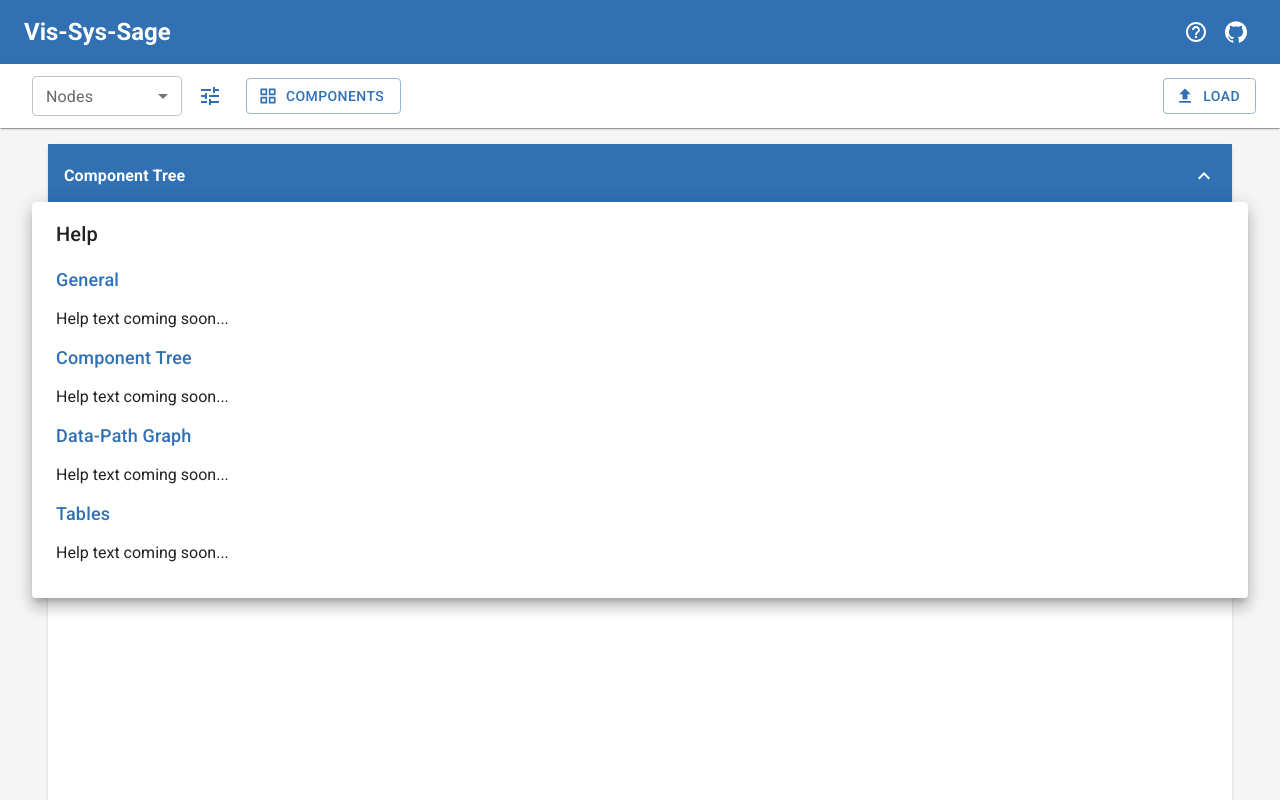
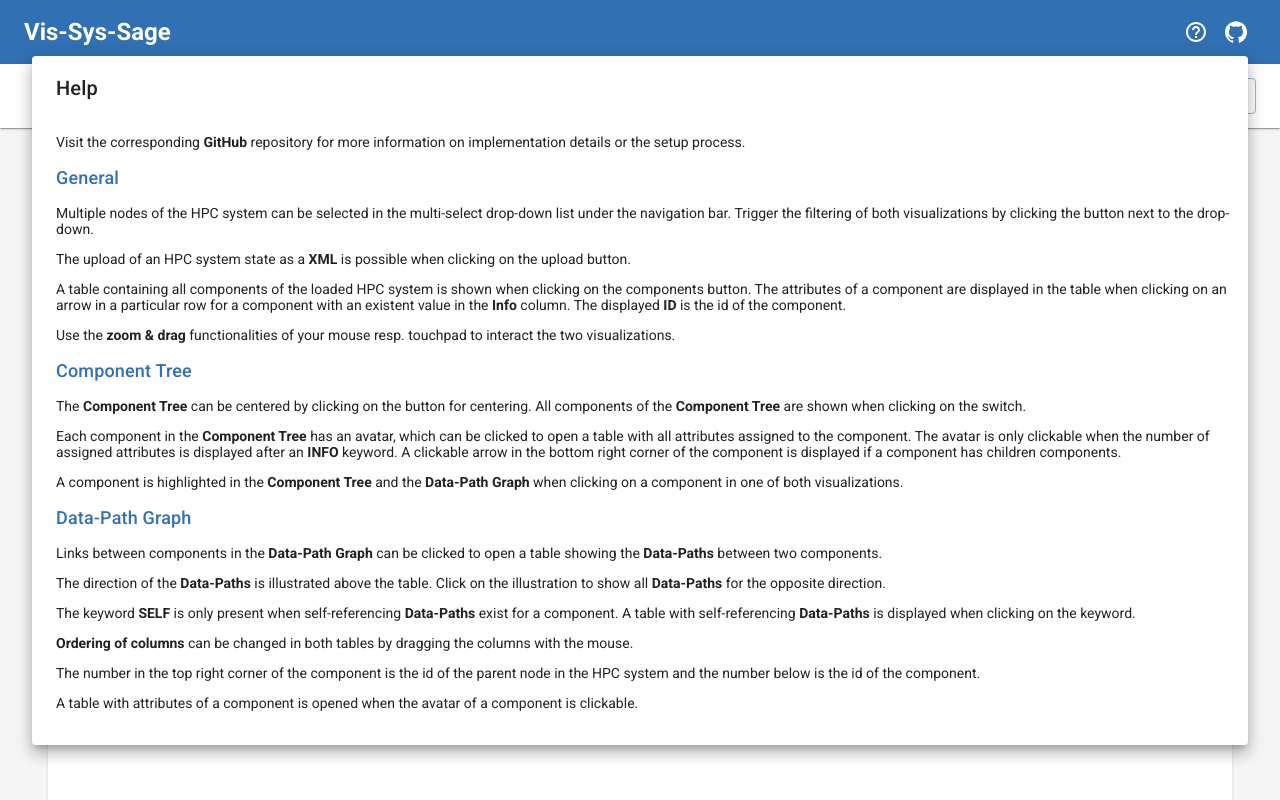
Before and after one commit to picodemark/vis-sys-sage, a React (Create React App) app in the folder frontend/: page / in a window 1280 px wide. Both pictures are taken after a click on the button 1196 px from the left and 32 px from the top of the page. Shown: the top 800 px of the page. Built offline with nearby package versions, Linux system fonts and the light colour scheme.

Commit message:
Add help text

```diff
--- a/frontend/src/components/help/HelpContent.tsx
+++ b/frontend/src/components/help/HelpContent.tsx
@@ -18,15 +18,73 @@ function SectionHeadline(props: SectionHeadlineProps) {
 
 export default function HelpContent() {
   return (
-    <Box width={1200} fontFamily={'Roboto, Helvetica, Arial, sans-serif'}>
+    <Box width={1200} fontFamily={'Roboto, Helvetica, Arial, sans-serif'} fontSize={14}>
+      <p>
+        Visit the corresponding <b>GitHub</b> repository for more information on implementation
+        details or the setup process.
+      </p>
       <SectionHeadline name="General" />
-      <p>Help text coming soon...</p>
+      <p>
+        Multiple nodes of the HPC system can be selected in the multi-select drop-down list under
+        the navigation bar. Trigger the filtering of both visualizations by clicking the button next
+        to the drop-down.
+      </p>
+      <p>
+        The upload of an HPC system state as a <b>XML</b> is possible when clicking on the upload
+        button.
+      </p>
+      <p>
+        A table containing all components of the loaded HPC system is shown when clicking on the
+        components button. The attributes of a component are displayed in the table when clicking on
+        an arrow in a particular row for a component with an existent value in the <b>Info</b>{' '}
+        column. The displayed <b>ID</b> is the id of the component.
+      </p>
+      <p>
+        Use the <b>zoom & drag</b> functionalities of your mouse resp. touchpad to interact the two
+        visualizations.
+      </p>
       <SectionHeadline name="Component Tree" />
-      <p>Help text coming soon...</p>
+      <p>
+        The <b>Component Tree</b> can be centered by clicking on the button for centering. All
+        components of the <b>Component Tree</b> are shown when clicking on the switch.
+      </p>
+      <p>
+        Each component in the <b>Component Tree</b> has an avatar, which can be clicked to open a
+        table with all attributes assigned to the component. The avatar is only clickable when the
+        number of assigned attributes is displayed after an <b>INFO</b> keyword. A clickable arrow
+        in the bottom right corner of the component is displayed if a component has children
+        components.
+      </p>
+      <p>
+        A component is highlighted in the <b>Component Tree</b> and the <b>Data-Path Graph</b> when
+        clicking on a component in one of both visualizations.
+      </p>
       <SectionHeadline name="Data-Path Graph" />
-      <p>Help text coming soon...</p>
-      <SectionHeadline name="Tables" />
-      <p>Help text coming soon...</p>
+      <p>
+        Links between components in the <b>Data-Path Graph</b> can be clicked to open a table
+        showing the <b>Data-Paths</b> between two components.
+      </p>
+      <p>
+        The direction of the <b>Data-Paths</b> is illustrated above the table. Click on the
+        illustration to show all <b>Data-Paths</b> for the opposite direction.
+      </p>
+      <p>
+        The keyword <b>SELF</b> is only present when self-referencing <b>Data-Paths</b> exist for a
+        component. A table with self-referencing <b>Data-Paths</b> is displayed when clicking on the
+        keyword.
+      </p>
+      <p>
+        <b>Ordering of columns</b> can be changed in both tables by dragging the columns with the
+        mouse.
+      </p>
+      <p>
+        The number in the top right corner of the component is the id of the parent node in the HPC
+        system and the number below is the id of the component.
+      </p>
+      <p>
+        A table with attributes of a component is opened when the avatar of a component is
+        clickable.
+      </p>
     </Box>
   );
 }
```
